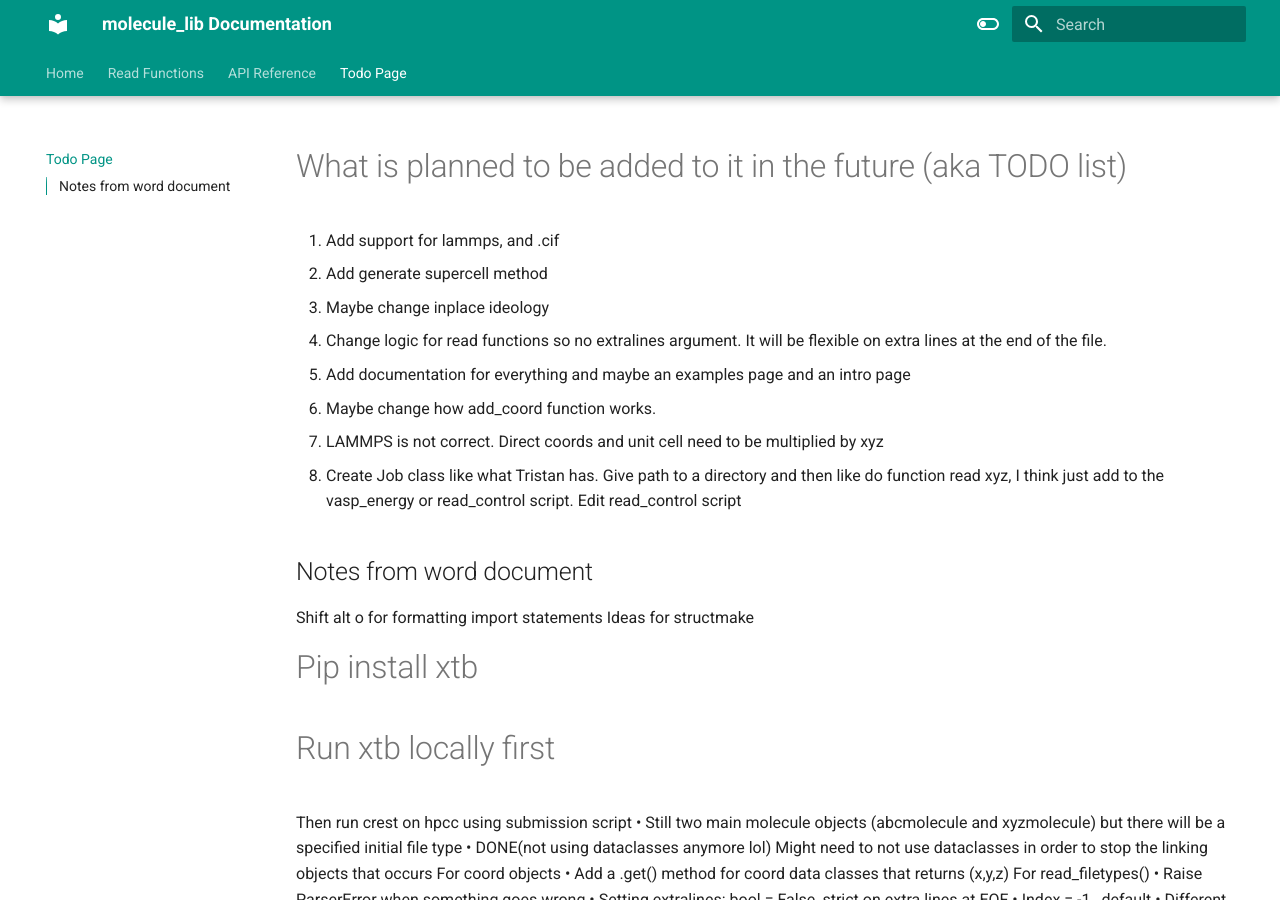
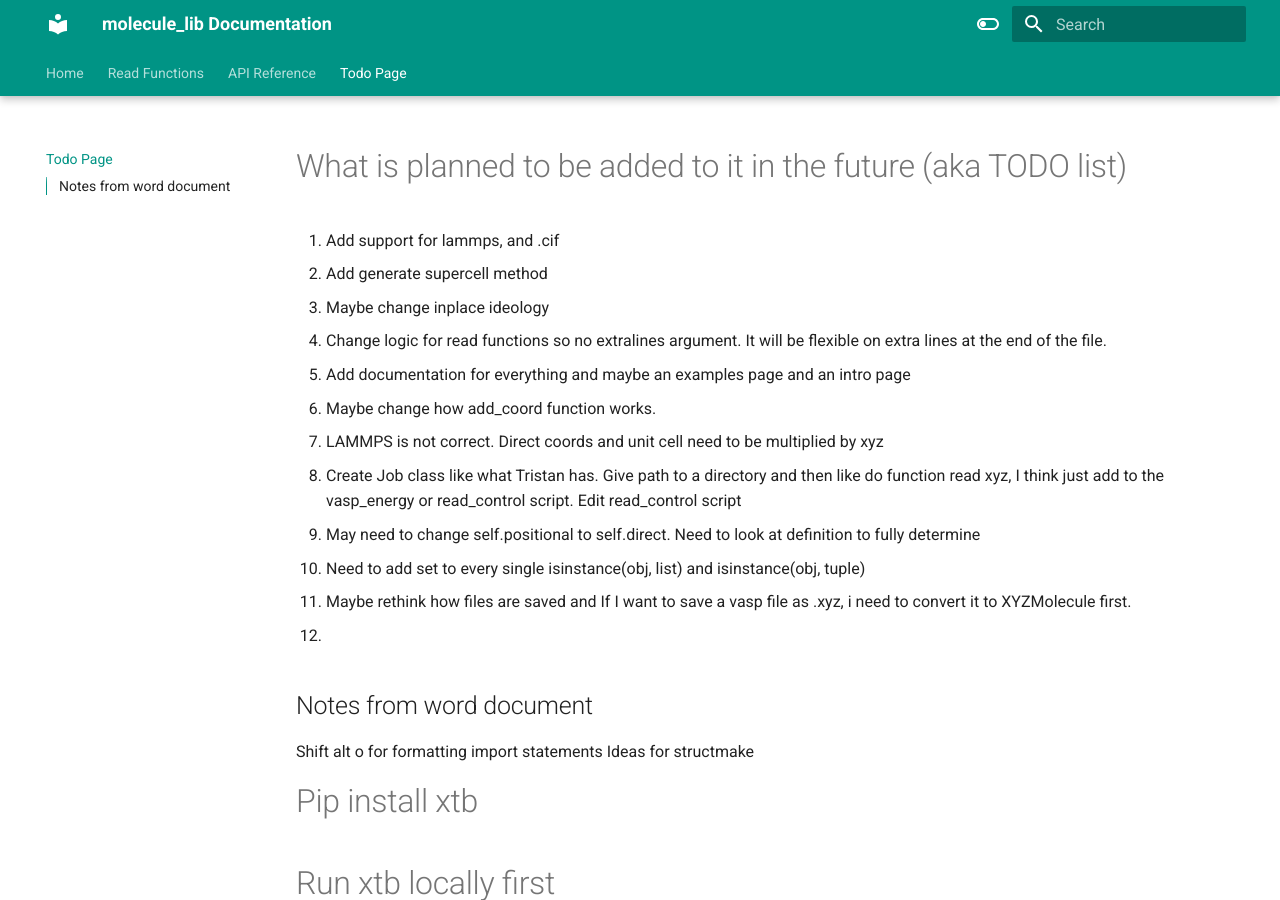
Before and after one commit to jerschro/molecule_lib_documentation, an MkDocs documentation site: the page built from docs/todo.md, in a window 1280 px wide and 900 px high. Built offline with MkDocs 1.6.1 and Material for MkDocs 9.7.7, drawn with Linux system fonts in a browser that asks for light colours.

Commit message:
Update todo.md

```diff
--- a/docs/todo.md
+++ b/docs/todo.md
@@ -8,7 +8,10 @@
 7. Maybe change how add_coord function works.
 8. LAMMPS is not correct. Direct coords and unit cell need to be multiplied by xyz
 9. Create Job class like what Tristan has. Give path to a directory and then like do function read xyz, I think just add to the vasp_energy or read_control script. Edit read_control script
-
+10. May need to change self.positional to self.direct. Need to look at definition to fully determine
+11. Need to add set to every single isinstance(obj, list) and isinstance(obj, tuple)
+12. Maybe rethink how files are saved and If I want to save a vasp file as .xyz, i need to convert it to XYZMolecule first.
+13.
 
 ## Notes from word document
 Shift alt o for formatting import statements
```
